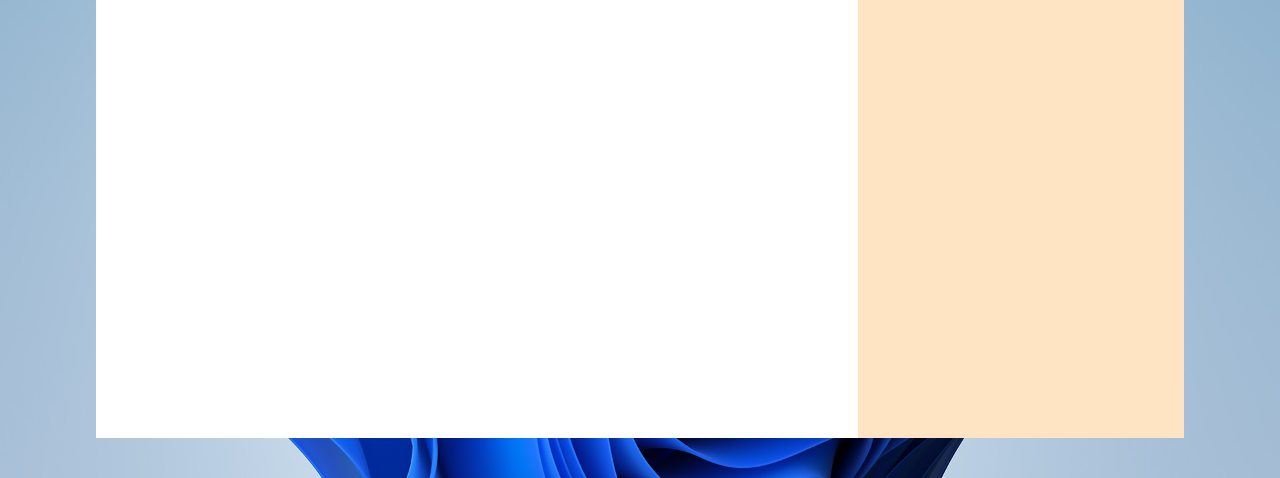
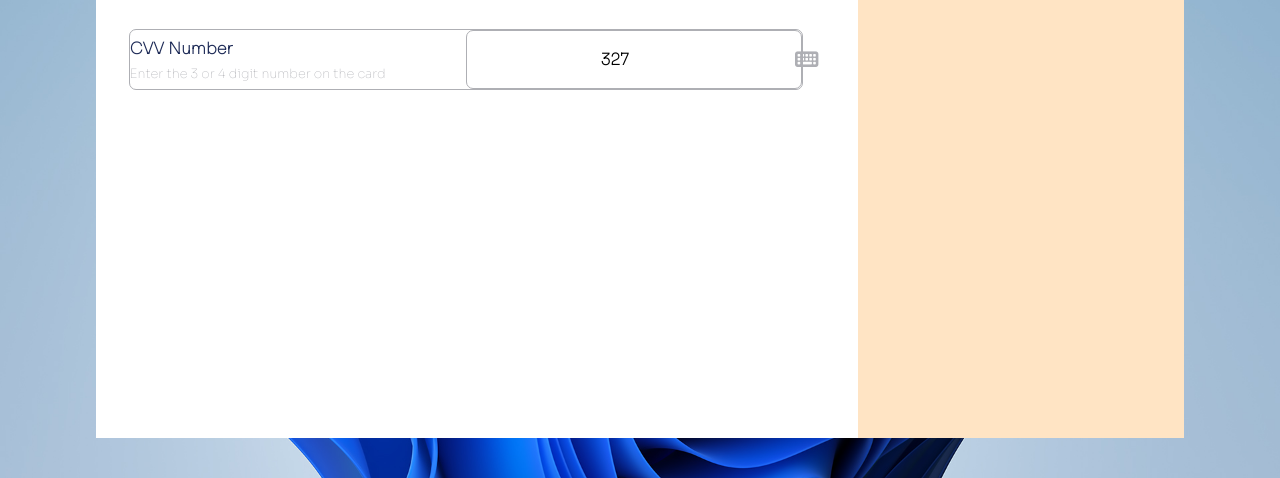
Before and after one commit to winniffy/payment-page, a plain HTML site: page index.html in a window 1280 px wide. Shown: the part 322-800 px from the top of the page. Drawn offline with Linux system fonts and the light colour scheme.

Commit message:
add cvv area

```diff
--- a/index.html
+++ b/index.html
@@ -64,6 +64,9 @@
                     </div>
                 </div>
 
+                <!--MASTERCARD NUMBER AREA
+                ======================================================================================================================================-->
+
                 <div class="numberbox">
                     <div class="numberbox-left">
                         <img class="mastercard" src="/img/mastercard-logo.png" alt="">
@@ -72,6 +75,21 @@
 
                     <div class="numberbox-right">
                         <img src="/img/Twitter-Verified-Badge-PNG-HD.png" alt="" class="verifycheck">
+                    </div>
+                </div>
+
+                <!--CVV NUMBER AREA
+                ======================================================================================================================================-->
+
+                <div class="cvvnumber-area">
+                    <div class="cvvnumber-left">
+                        <p class="cardno">CVV Number</p>
+                        <p class="enter">Enter the 3 or 4 digit number on the card</p>
+                    </div>
+
+                    <div class="cvvnumber-right">
+                        <p class="cvvnumber">327</p>
+                        <i class="fa-solid fa-keyboard"></i>
                     </div>
                 </div>
 
--- a/main.css
+++ b/main.css
@@ -71,7 +71,7 @@ body {
 
 .numberbox {
     width: 100%;
-    height: 3.7em;
+    height: 3.8em;
     border-radius: 7px;
     background-color: #fafbfd;
     margin-top: 2em;
@@ -80,3 +80,14 @@ body {
     justify-content: space-between;
     align-items: center;
 }
+
+.cvvnumber-area {
+    width: 100%;
+    height: 3.8em;
+    border-radius: 7px;
+    margin-top: 2em;
+    border: 1.5px solid var(--grey);
+    display: flex;
+    justify-content: space-between;
+    align-items: center;
+}
--- a/style.css
+++ b/style.css
@@ -108,3 +108,33 @@ span {
     width: 50px;
     margin-right: .5rem;
 }
+
+.cvvnumber-left {
+    display: flex;
+    width: 50%;
+    flex-direction: column;
+    justify-content: space-between;
+    height: 75%;
+}
+
+.cvvnumber-right {
+    display: flex;
+    width: 50%;
+    height: 100%;
+    border-radius: 7px;
+    border: 1.5px solid var(--grey);
+    align-items: center;
+}
+
+.cvvnumber {
+    font-size: 1rem;
+    font-weight: 600;
+    margin-left: 40%;
+}
+
+.fa-keyboard {
+    font-size: 1.3rem;
+    margin-left: 8em;
+    color: var(--grey);
+    cursor: pointer;
+}
```
